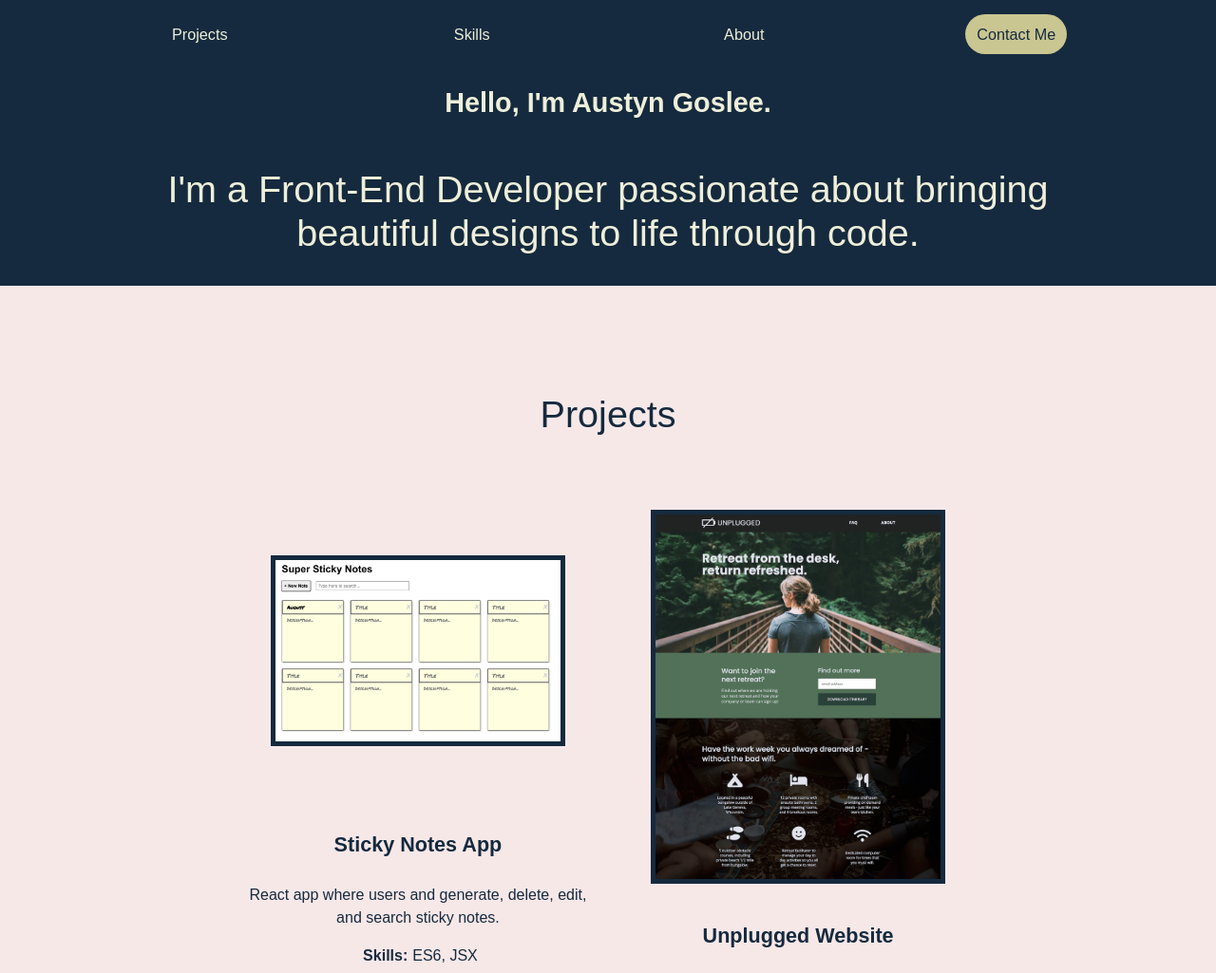
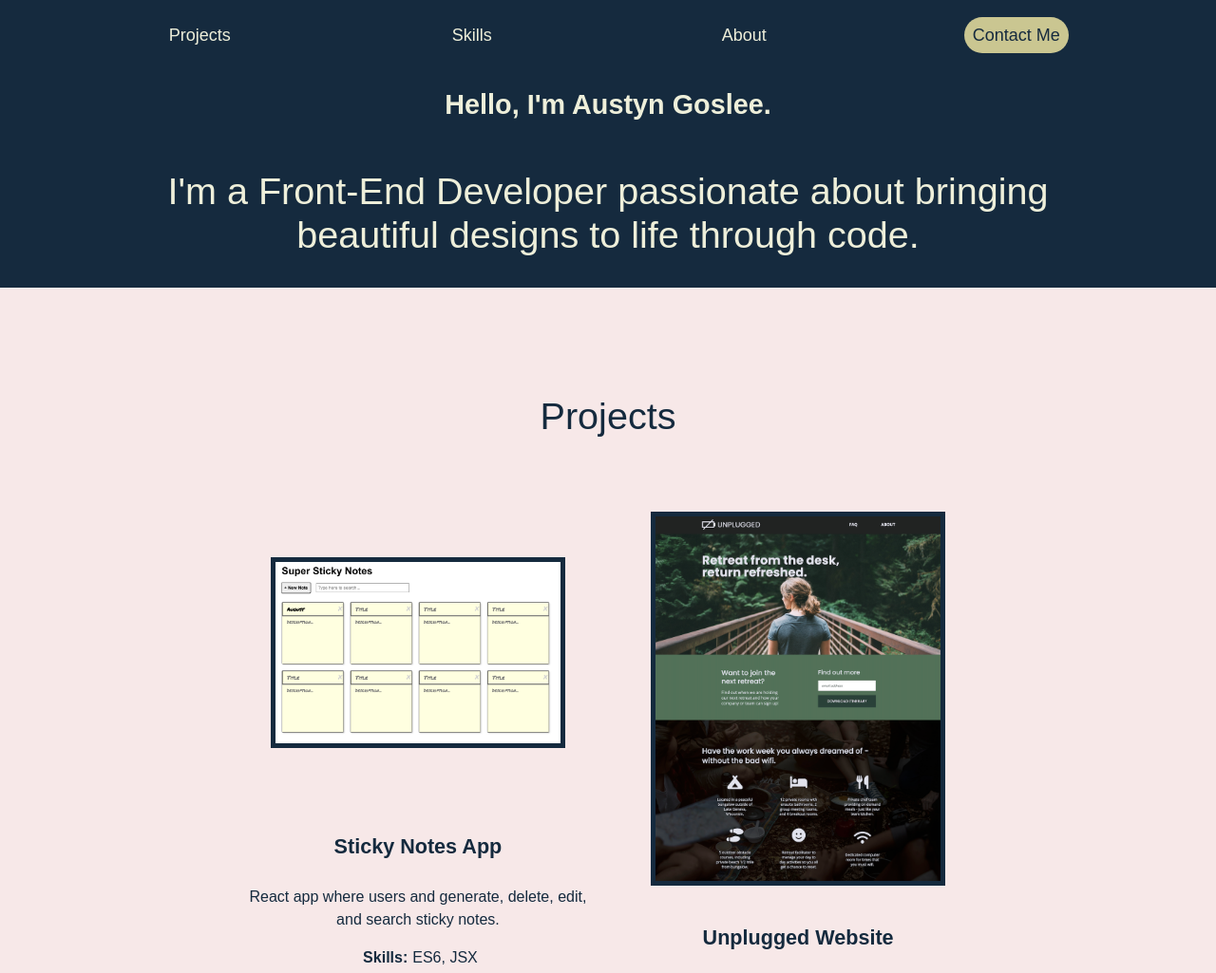
Before and after one commit to austyng27/ag_portfolio, a website built with Parcel: page index.html in a window 1280 px wide. Shown: the top 1025 px of the page at 95% size. Built offline with nearby package versions, Linux system fonts and the light colour scheme; a web font is replaced by a local one.

Commit message:
Adjusted sizing for contact button

```diff
--- a/css/main.css
+++ b/css/main.css
@@ -190,7 +190,7 @@ header nav ul li {
 
 header nav ul li a {
   padding: 0 20px;
-  font-size: 1.125em;
+  font-size: .75em;
   font-weight: 400;
   text-transform: capitalize;
   text-decoration: none;
@@ -200,7 +200,7 @@ header nav ul li a {
 
 #contact-button {
   background-color: #CAC691;
-  padding: .75em .75em;
+  padding: .5em .5em;
   border-radius: 30px;
   color: #152A3E;
 }
@@ -339,7 +339,7 @@ flex-flow: row wrap;
   flex-flow: row wrap;
   padding: 10px;
   color: #152A3E;
-  font-size: 1.5em;
+  font-size: 1.25em;
   font-weight: 700;
   /*background: lightblue;*/
 }
@@ -597,6 +597,10 @@ flex-flow: row wrap;
 
 /*------------- Tablet Media Queries -------------------- */
 @media all and (min-width: 768px) {
+
+  header nav ul li a {
+    font-size: 1.25em;
+  }
 
   #projects .content-wrapper .showcase article {
     display: flex;
--- a/index.html
+++ b/index.html
@@ -191,7 +191,7 @@
         </div>
       </div>
       <div class="copywrite">
-        <p>Copywrite Austyn Goslee 2023</p>
+        <p>Copywrite | Austyn Goslee 2023</p>
       </div>
     </div>
 
```
